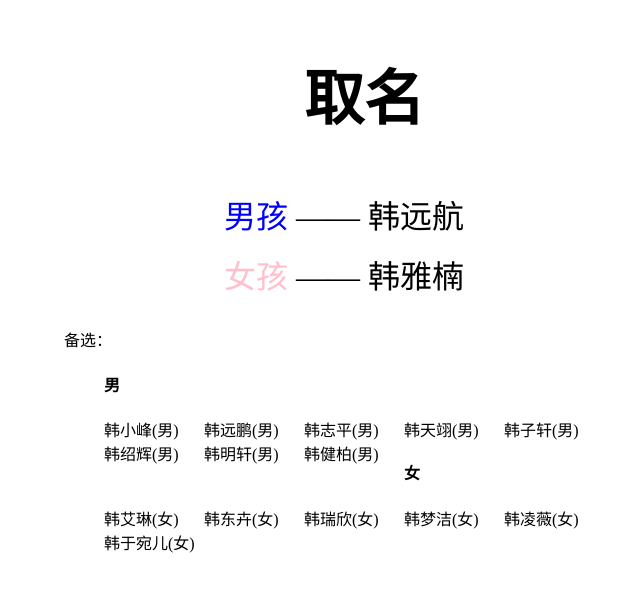
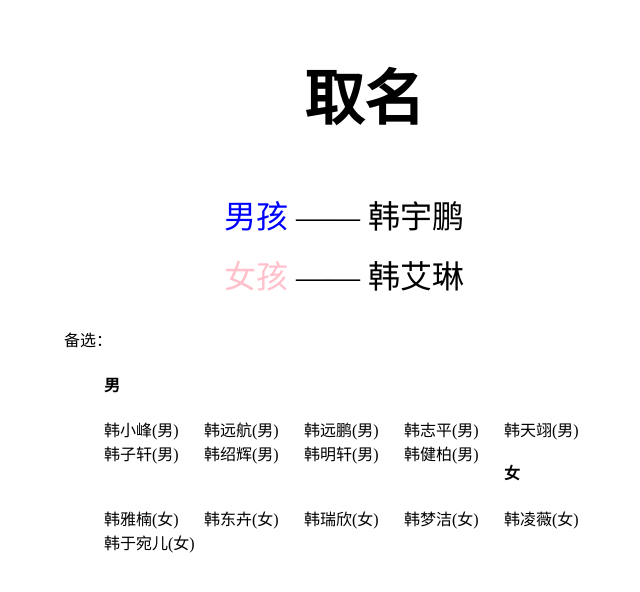
Before and after one commit to yubiaobin/yubiaobin.github.io, a Jekyll site: the page name.html, which Jekyll copies as it is, in a window 1280 px wide. Shown: the top 592 px of the page, without its empty margins (276-916 px from the left). Built offline with Jekyll 4.4.1, drawn with Linux system fonts in a browser that asks for light colours; comment, search, counter and statistics services are not loaded.

Commit message:
modified name page

```diff
--- a/name.html
+++ b/name.html
@@ -43,8 +43,8 @@
 
     <h2>取名</h2>
     <ul class="name_list">
-        <li><span class="male">男孩</span> —— 韩远航</li>
-        <li><span class="female">女孩</span> —— 韩雅楠</li>
+        <li><span class="male">男孩</span> —— 韩宇鹏</li>
+        <li><span class="female">女孩</span> —— 韩艾琳</li>
     </ul>
     <div class="clearfix"></div>
     <div class="name_box">
@@ -52,6 +52,7 @@
         <ul>
             <h4>男</h4>
             <li>韩小峰(男)</li>
+            <li>韩远航(男)</li>
             <li>韩远鹏(男)</li>
             <li>韩志平(男)</li>
             <li>韩天翊(男)</li>
```
Also changed, not shown: other parts of name.html (+1 -1 lines).
